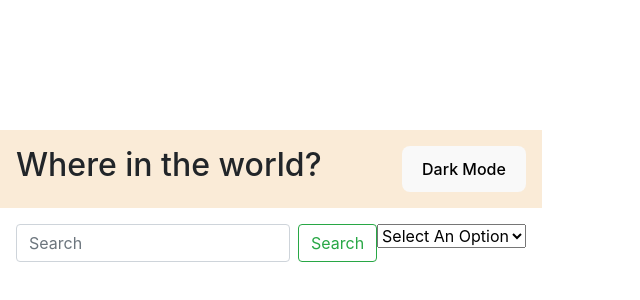
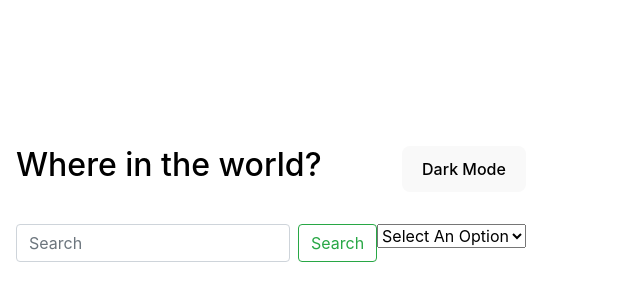
Before and after one commit to sanket-a8lw12/REST-Countries, a React (Vite) app: page / in a window 1280 px wide. Shown: the part 164-464 px from the top of the page, without its empty margins (0-640 px from the left). Built offline with nearby package versions, Linux system fonts and the light colour scheme; no server answers.

Commit message:
wrote the onClick function on button if Dark mode

```diff
--- a/src/component/Header.jsx
+++ b/src/component/Header.jsx
@@ -1,11 +1,11 @@
-import React from 'react'
+import React, { useState } from 'react'
 
-export const Header = () => {
+export const Header = ({toggleStyle, myStyle} ) => {
   return (
     <>
-    <div className='header'>
+    <div className='header' style={myStyle}>
         <h2>Where in the world?</h2>
-        <button>Dark Mode</button>
+        <button onClick={toggleStyle}>Dark Mode</button>
     </div>
     </>
   )
```
